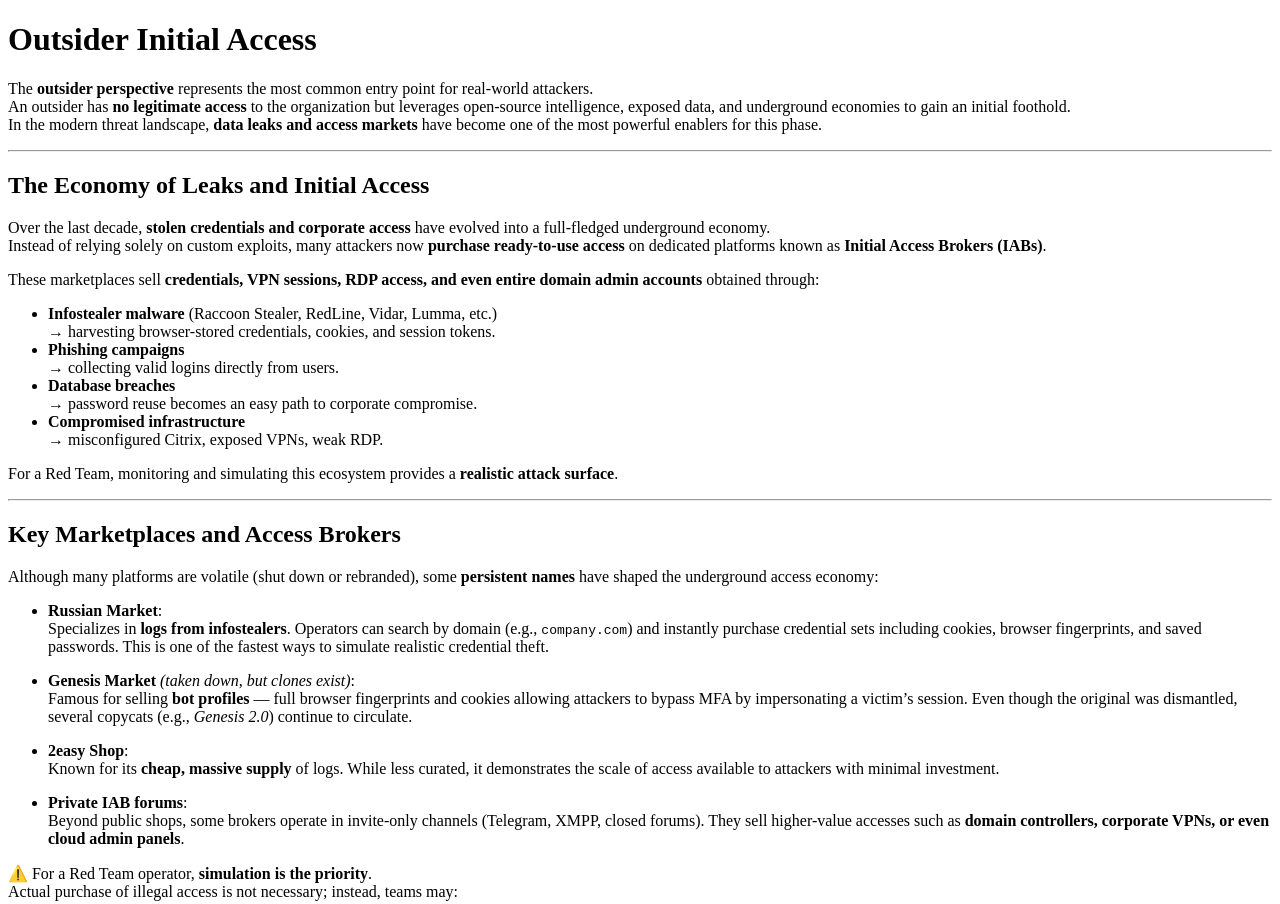
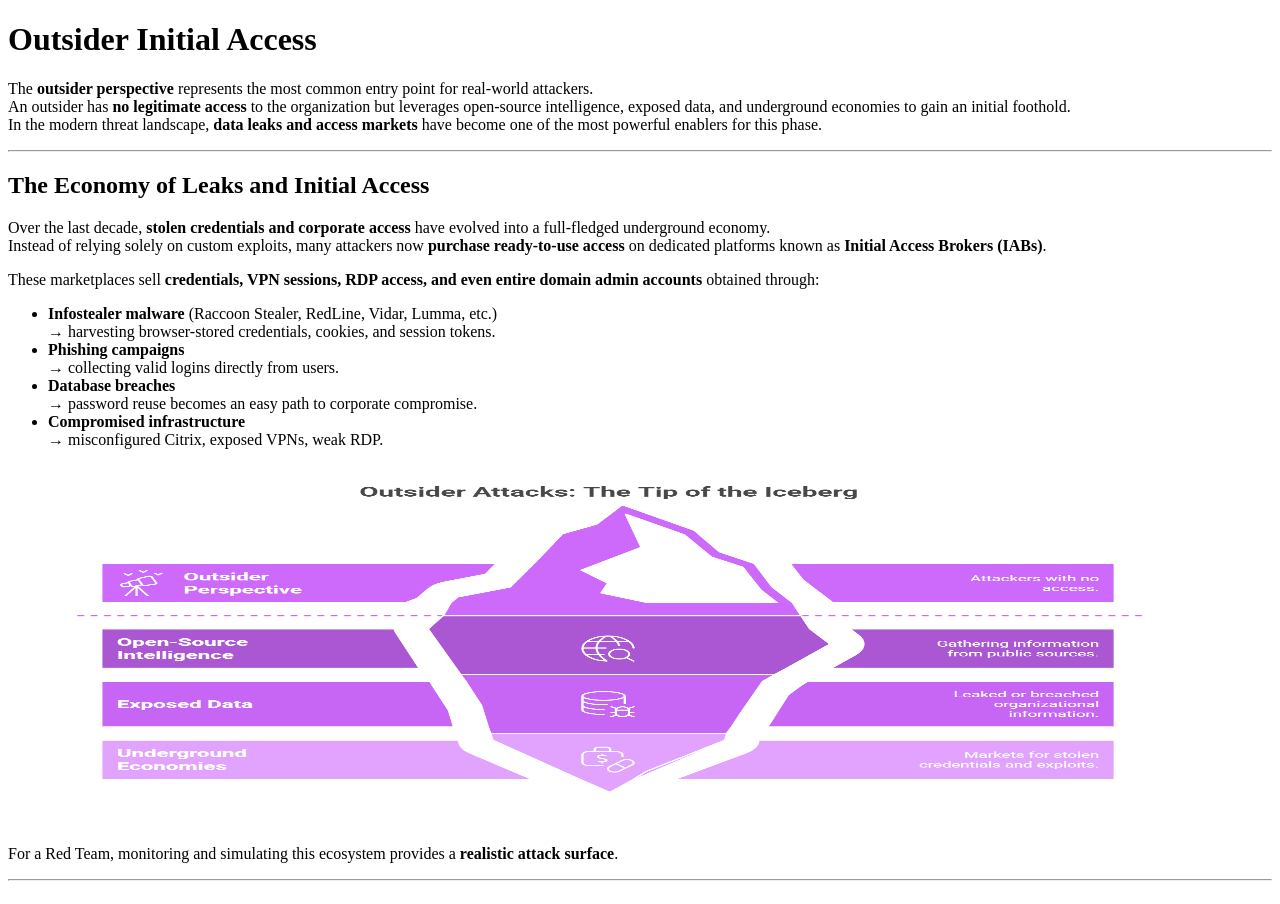
Before and after one commit to RedTeamers/REDTEAMERS-DOC, a Next.js app: page /initalaccess/outsider in a window 1280 px wide. Shown: the top 904 px of the page. Built offline with nearby package versions, Linux system fonts and the light colour scheme.

Commit message:
outsider add image perspective

```diff
--- a/pages/initalaccess/outsider.mdx
+++ b/pages/initalaccess/outsider.mdx
@@ -1,3 +1,7 @@
+import { Callout } from 'nextra/components'
+import ThemedImage from '@/components/ThemedImage'
+import Image from 'next/image'
+
 # Outsider Initial Access
 
 The **outsider perspective** represents the most common entry point for real-world attackers.
@@ -21,6 +25,15 @@ These marketplaces sell **credentials, VPN sessions, RDP access, and even entire
   → password reuse becomes an easy path to corporate compromise.
 - **Compromised infrastructure**
   → misconfigured Citrix, exposed VPNs, weak RDP.
+
+<ThemedImage
+  alt="Outsider Attacks"
+  darkSrc="/images/outsider_attackb.png"
+  lightSrc="/images/outsider_attackw.png"
+  width={1200}
+  height={360}
+/>
+
 
 For a Red Team, monitoring and simulating this ecosystem provides a **realistic attack surface**.
 
```
Also changed, not shown: public/images/outsider_attackb.png (added), public/images/outsider_attackw.png (added).
